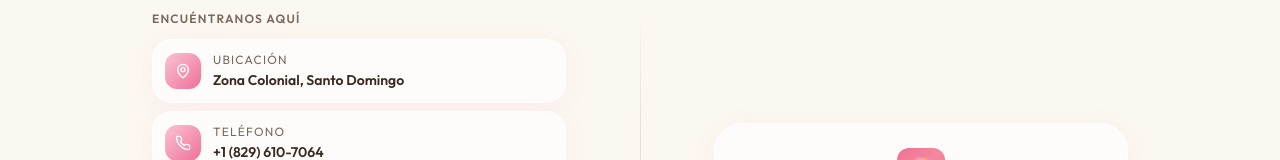
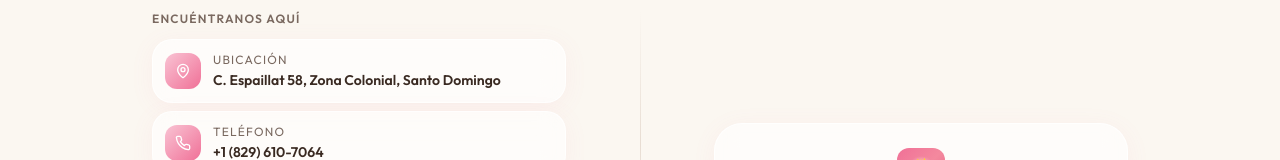
Before and after one commit to 4n1mah/kan-m-reposteria, a Next.js app: page /contacto in a window 1280 px wide. Shown: the part 290-450 px from the top of the page. Built offline with nearby package versions, Linux system fonts and the light colour scheme.

Commit message:
Update contact link and address in page.tsx

```diff
--- a/src/app/contacto/page.tsx
+++ b/src/app/contacto/page.tsx
@@ -29,7 +29,7 @@ export default function ContactoPage() {
             </p>
 
             <a
-              href="https://maps.google.com/?q=Zona+Colonial+Santo+Domingo"
+              href="https://maps.app.goo.gl/D1i89Ui3vx92FubCA"
               target="_blank"
               rel="noopener noreferrer"
               className="glass rounded-2xl p-3 flex items-center gap-3 hover:-translate-y-0.5 transition-all duration-200 group block"
@@ -39,7 +39,7 @@ export default function ContactoPage() {
               </div>
               <div>
                 <div className="text-xs uppercase tracking-widest text-[var(--muted-foreground)]">Ubicación</div>
-                <div className="font-semibold text-sm mt-0.5">Zona Colonial, Santo Domingo</div>
+                <div className="font-semibold text-sm mt-0.5">C. Espaillat 58, Zona Colonial, Santo Domingo</div>
               </div>
             </a>
 
```
